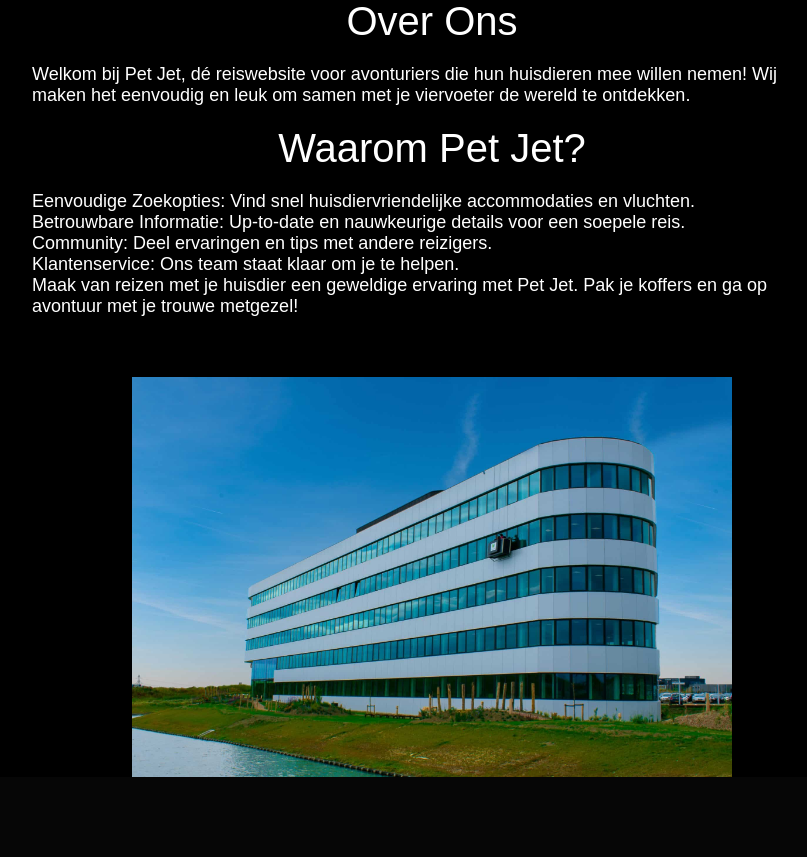
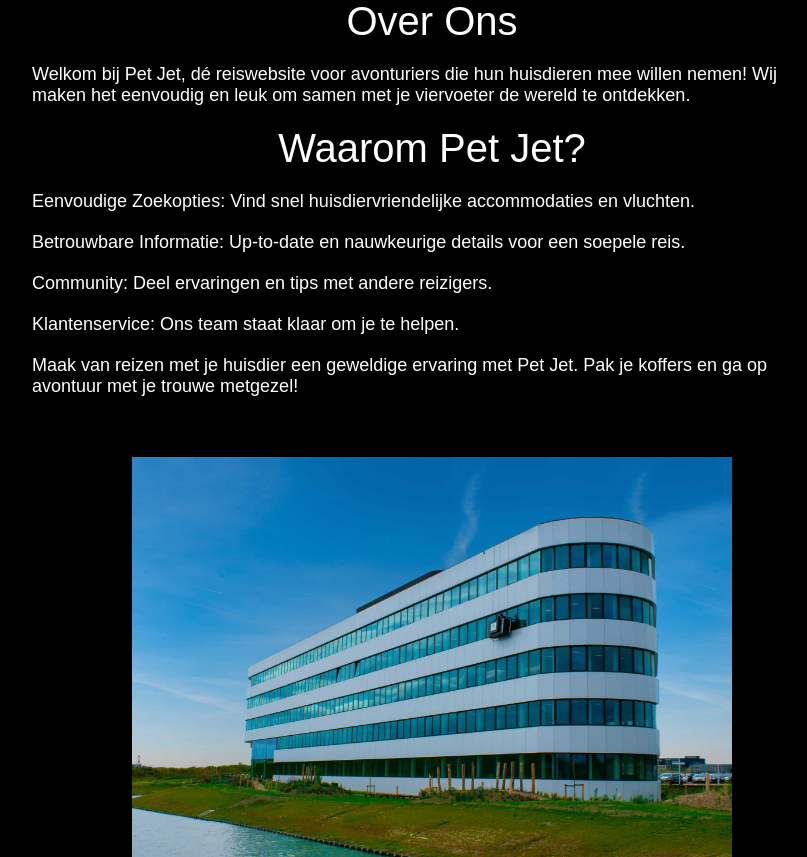
Before and after one commit to Roexoe/Webaap2, a PHP site: page /overons.php in a window 1280 px wide. Shown: the part 231-1088 px from the top of the page, without its empty margins (208-1015 px from the left). Before the commit the page ends 1008 px from the top, so only its background shows below. Run offline with PHP 8.4, Linux system fonts and the light colour scheme.

Commit message:
formatting

```diff
--- a/html/overons.php
+++ b/html/overons.php
@@ -16,10 +16,10 @@
     <div class="tekst">Welkom bij Pet Jet, dé reiswebsite voor avonturiers die hun huisdieren mee willen nemen! Wij maken het eenvoudig en leuk om samen met je viervoeter de wereld te ontdekken.
     <div class="pagina-titel">Waarom Pet Jet?</div>
     <div class="tekst">Eenvoudige Zoekopties: Vind snel huisdiervriendelijke accommodaties en vluchten.</div>
-    <div class="titel">Betrouwbare Informatie: Up-to-date en nauwkeurige details voor een soepele reis.</div>
-    <div class="titel">Community: Deel ervaringen en tips met andere reizigers.</div>
-    <div class="titel">Klantenservice: Ons team staat klaar om je te helpen.</div>
-    <div class="titel">Maak van reizen met je huisdier een geweldige ervaring met Pet Jet. Pak je koffers en ga op avontuur met je trouwe metgezel!</div>
+    <div class="tekst">Betrouwbare Informatie: Up-to-date en nauwkeurige details voor een soepele reis.</div>
+    <div class="tekst">Community: Deel ervaringen en tips met andere reizigers.</div>
+    <div class="tekst">Klantenservice: Ons team staat klaar om je te helpen.</div>
+    <div class="tekst">Maak van reizen met je huisdier een geweldige ervaring met Pet Jet. Pak je koffers en ga op avontuur met je trouwe metgezel!</div>
 
 </div>
 <img class="hoofdkantoor" src="img/hoofdkantoor.jpg" alt="Hoofdkantoor">
```
